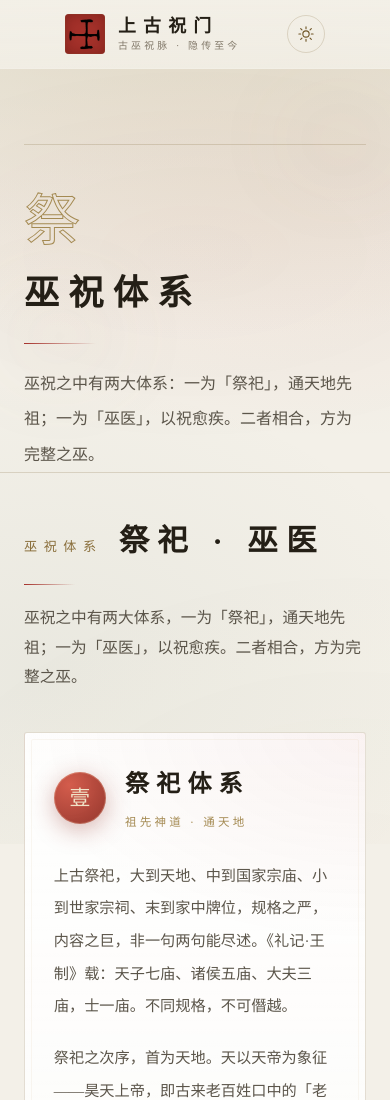
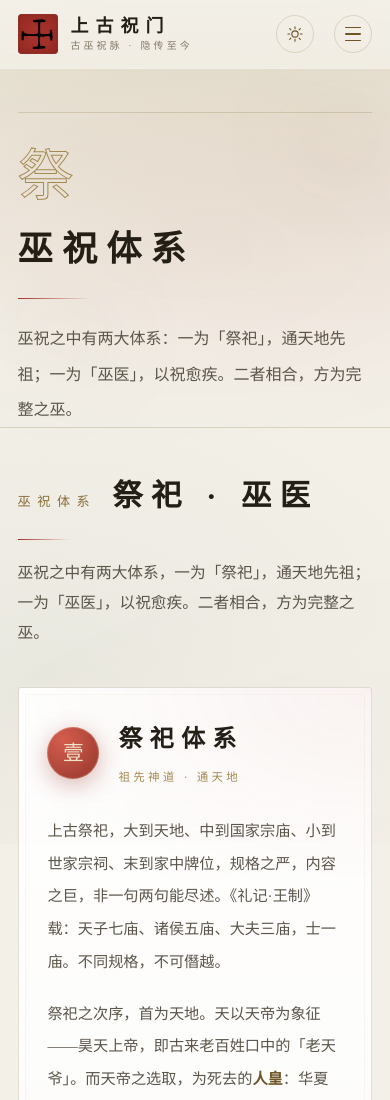
Before and after one commit to Logic61/--Page, an Astro site: page /--Page/tixi in a window 390 px wide. Shown: the top 1100 px of the page. Built offline with nearby package versions, Linux system fonts and the light colour scheme; Astro itself is replaced by a stand-in of ours.

Commit message:
Add mobile drawer navigation, stack footer on small screens, tighten mobile spacing

```diff
--- a/src/components/Footer.astro
+++ b/src/components/Footer.astro
@@ -126,6 +126,12 @@ const links = [
     letter-spacing: 0.2em;
   }
 
+  @media (max-width: 820px) {
+    .foot-top { flex-direction: column; gap: 1.4rem; }
+    .foot-links { gap: 1rem 1.4rem; }
+    .foot-bottom { flex-direction: column; align-items: flex-start; gap: 0.5rem; }
+  }
+
   .foot-motto {
     color: var(--bronze-dim);
     letter-spacing: 0.3em;
--- a/src/layouts/Base.astro
+++ b/src/layouts/Base.astro
@@ -65,8 +65,21 @@ const nav = [
           <svg class="ico-ico ico--moon" viewBox="0 0 24 24" aria-hidden="true"><path d="M21 12.8A9 9 0 1 1 11.2 3a7 7 0 0 0 9.8 9.8z" fill="none" stroke="currentColor" stroke-width="1.5" stroke-linejoin="round"/></svg>
           <svg class="ico-ico ico--sun" viewBox="0 0 24 24" aria-hidden="true"><circle cx="12" cy="12" r="4.2" fill="none" stroke="currentColor" stroke-width="1.5"/><path d="M12 2.5v2.4M12 19.1v2.4M2.5 12h2.4M19.1 12h2.4M4.9 4.9l1.7 1.7M17.4 17.4l1.7 1.7M19.1 4.9l-1.7 1.7M6.6 17.4l-1.7 1.7" stroke="currentColor" stroke-width="1.5" stroke-linecap="round"/></svg>
         </button>
+        <button class="nav-burger" id="navBurger" type="button" aria-label="打开菜单" aria-expanded="false" aria-controls="mobileMenu">
+          <span></span><span></span><span></span>
+        </button>
       </div>
     </header>
+
+    <div class="drawer" id="mobileMenu" aria-hidden="true">
+      <nav class="drawer-links" aria-label="移动端导航">
+        {
+          nav.map((n) => (
+            <a href={`${base}${n.href}`} class:list={{ active: path === n.href }}>{n.label}</a>
+          ))
+        }
+      </nav>
+    </div>
 
     <main id="top">
       <slot />
@@ -93,6 +106,30 @@ const nav = [
       };
       onScroll();
       window.addEventListener('scroll', onScroll, { passive: true });
+
+      const burger = document.getElementById('navBurger');
+      const drawer = document.getElementById('mobileMenu');
+      const closeDrawer = () => {
+        drawer?.setAttribute('aria-hidden', 'true');
+        burger?.setAttribute('aria-expanded', 'false');
+        document.body.classList.remove('menu-open');
+      };
+      burger?.addEventListener('click', () => {
+        const open = drawer?.getAttribute('aria-hidden') === 'false';
+        if (open) closeDrawer();
+        else {
+          drawer?.setAttribute('aria-hidden', 'false');
+          burger?.setAttribute('aria-expanded', 'true');
+          document.body.classList.add('menu-open');
+        }
+      });
+      drawer?.addEventListener('click', (e) => {
+        if (e.target === drawer) closeDrawer();
+      });
+      document.addEventListener('keydown', (e) => {
+        if (e.key === 'Escape') closeDrawer();
+      });
+      drawer?.querySelectorAll('a').forEach((a) => a.addEventListener('click', closeDrawer));
 
       // scroll reveal — content is never permanently hidden
       const revealInView = () => {
--- a/src/styles/global.css
+++ b/src/styles/global.css
@@ -329,10 +329,97 @@ section {
 html[data-theme='light'] .theme-toggle .ico--moon { display: none; }
 html[data-theme='light'] .theme-toggle .ico--sun { display: block; }
 
+.nav-burger {
+  display: none;
+  flex: none;
+  width: 38px;
+  height: 38px;
+  margin-left: 0.5rem;
+  flex-direction: column;
+  align-items: center;
+  justify-content: center;
+  gap: 5px;
+  border: 1px solid var(--ink-line);
+  border-radius: 50%;
+  background: transparent;
+  cursor: pointer;
+  transition: border-color 0.3s var(--ease-soft);
+}
+
+.nav-burger span {
+  display: block;
+  width: 16px;
+  height: 1.5px;
+  background: var(--bronze-bright);
+  border-radius: 2px;
+  transition: background 0.3s var(--ease-soft);
+}
+
+.nav-burger:hover {
+  border-color: var(--bronze);
+}
+
+body.menu-open {
+  overflow: hidden;
+}
+
+.drawer {
+  position: fixed;
+  top: 0;
+  right: 0;
+  bottom: 0;
+  width: min(76vw, 20rem);
+  z-index: calc(var(--z-nav) + 1);
+  background: linear-gradient(180deg, rgba(13, 18, 24, 0.98), rgba(10, 14, 19, 0.98));
+  border-left: 1px solid var(--ink-line);
+  padding: 5.5rem 2rem 2.5rem;
+  transform: translateX(100%);
+  visibility: hidden;
+  transition: transform 0.45s var(--ease-soft), visibility 0.45s;
+  overflow-y: auto;
+}
+
+.drawer[aria-hidden='false'] {
+  transform: translateX(0);
+  visibility: visible;
+}
+
+.drawer-links {
+  display: flex;
+  flex-direction: column;
+  gap: 0.4rem;
+}
+
+.drawer-links a {
+  font-family: var(--font-kai);
+  font-size: 1.15rem;
+  letter-spacing: 0.3em;
+  color: var(--bone-dim);
+  padding: 0.85rem 0.5rem;
+  border-bottom: 1px solid rgba(184, 154, 94, 0.12);
+  transition: color 0.3s var(--ease-soft), padding-left 0.3s var(--ease-soft);
+}
+
+.drawer-links a:hover {
+  color: var(--bronze-bright);
+  padding-left: 1rem;
+}
+
+.drawer-links a.active {
+  color: var(--cinnabar-bright);
+}
+
+html[data-theme='light'] .drawer {
+  background: linear-gradient(180deg, rgba(243, 240, 232, 0.98), rgba(243, 240, 232, 0.98));
+}
+
 @media (max-width: 820px) {
   .nav-links { display: none; }
-  .nav-inner { justify-content: center; }
-  .theme-toggle { margin-left: 0.9rem; }
+  .nav-burger { display: flex; }
+  .nav-inner { gap: 0.8rem; }
+  .theme-toggle { margin-left: auto; }
+
+  .wrap { width: min(100% - 2.2rem, var(--maxw)); }
 }
 
 /* ---------- page intro (sub-pages) ---------- */
@@ -392,6 +479,11 @@ html[data-theme='light'] .theme-toggle .ico--sun { display: block; }
 
 section.page-intro + section {
   border-top: none;
+}
+
+@media (max-width: 820px) {
+  .page-intro { padding: 7rem 0 0; }
+  .page-intro .wrap { padding-top: 2.2rem; }
 }
 
 /* ---------- buttons ---------- */
```
